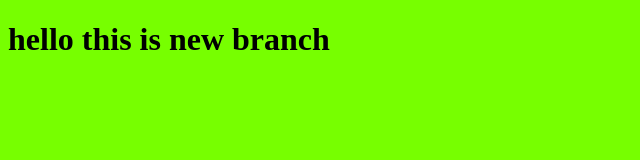
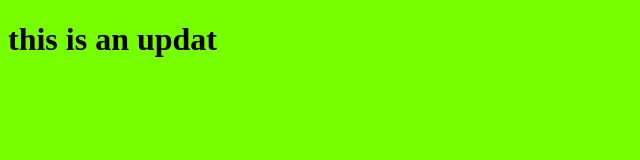
Before and after one commit to chaimaelattar/proj1, a plain HTML site: page index.html in a window 1280 px wide. Shown: the whole page, without its empty margins (0-640 px from the left). Drawn offline with Linux system fonts and the light colour scheme.

Commit message:
edit the html file

```diff
--- a/index.html
+++ b/index.html
@@ -9,7 +9,7 @@
 </head>
 
 <body>
-    <h1>hello this is new branch</h1>
+    <h1>this is an updat</h1>
     <script src="app.js"></script>
 </body>
 
```
